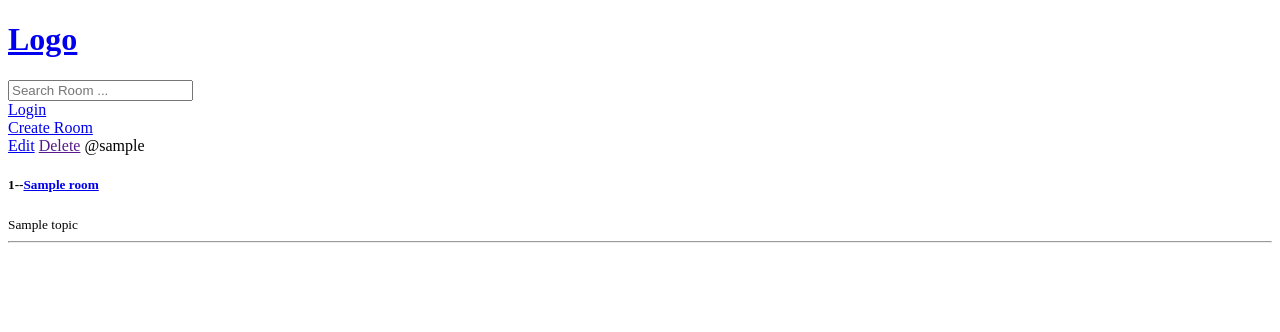
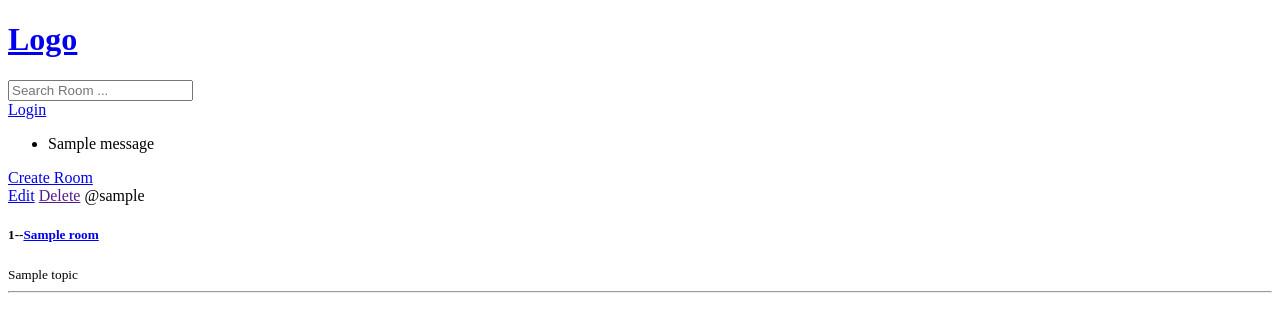
Before and after one commit to mahadi025/Group-Chat, a Django app: page / in a window 1280 px wide. Shown: the top 332 px of the page. Run offline with Django 4.2, Linux system fonts and the light colour scheme; tables that the repository leaves empty hold one stand-in row (values such as "Sample post"); one stand-in notice (Sample message) is shown.

Commit message:
added error message

```diff
--- a/templates/main.html
+++ b/templates/main.html
@@ -7,6 +7,13 @@
 </head>
 <body>
     {% include "navbar.html" %}
+    {% if messages %}
+        <ul class="messages">
+            {% for message in messages %}
+                <li>{{ message }}</li>
+            {% endfor %}
+        </ul>
+    {% endif %}
     {% block content %}
 
     {% endblock %}
```
